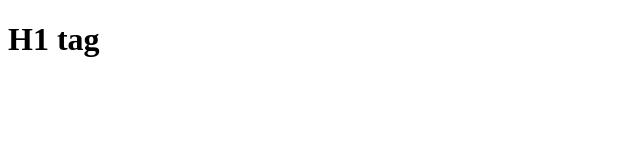
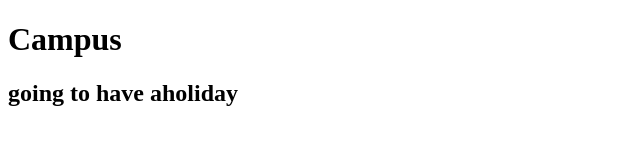
Before and after one commit to RajithaSandeera/test, a plain HTML site: page index.html in a window 1280 px wide. Shown: the whole page, without its empty margins (0-640 px from the left). Drawn offline with Linux system fonts and the light colour scheme.

Commit message:
new second

```diff
--- a/index.html
+++ b/index.html
@@ -4,9 +4,10 @@
     <meta charset="UTF-8">
     <meta http-equiv="X-UA-Compatible" content="IE=edge">
     <meta name="viewport" content="width=device-width, initial-scale=1.0">
-    <title>Document</title>
+    <title>Rajitha</title>
 </head>
 <body>
-<h1>H1 tag</h1>
+<h1>Campus</h1>
+<h2>going to have aholiday</h2>
 </body>
 </html>
```
